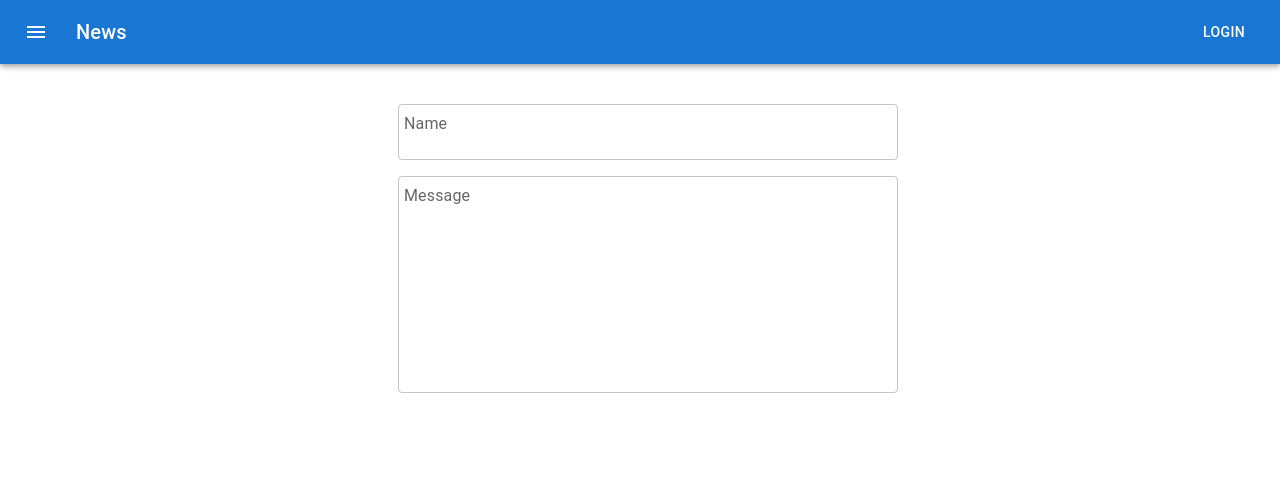
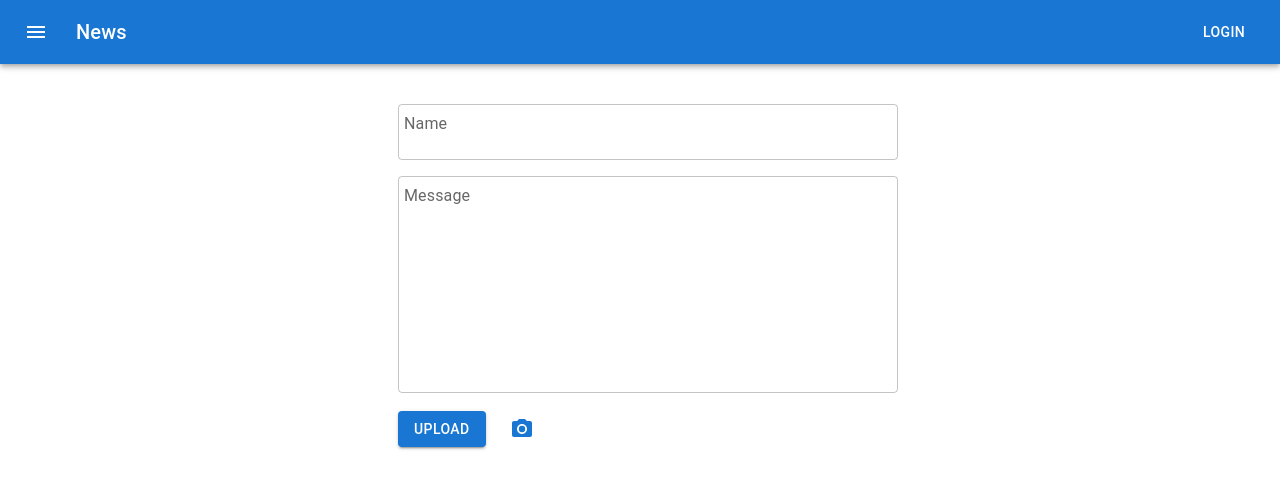
Before and after one commit to Renatatims/aws-news, a React (Create React App) app in the folder client/: page / in a window 1280 px wide. Shown: the top 488 px of the page. Built offline with nearby package versions, Linux system fonts and the light colour scheme.

Commit message:
Included upload + photo icon - so user can upload images to the message

```diff
--- a/client/src/components/NewsForm/index.js
+++ b/client/src/components/NewsForm/index.js
@@ -1,6 +1,12 @@
 import * as React from "react";
 import Box from "@mui/material/Box";
 import TextField from "@mui/material/TextField";
+
+//Import buttons
+import Button from "@mui/material/Button";
+import IconButton from "@mui/material/IconButton";
+import PhotoCamera from "@mui/icons-material/PhotoCamera";
+import Stack from "@mui/material/Stack";
 
 export default function FullWidthTextField() {
   return (
@@ -29,6 +35,27 @@ export default function FullWidthTextField() {
         multiline
         rows={8}
       />
+      <Stack
+        direction="row"
+        alignItems="center"
+        spacing={2}
+        sx={{
+          p: 1,
+        }}
+      >
+        <Button variant="contained" component="label">
+          Upload
+        </Button>
+        <IconButton
+          color="primary"
+          aria-label="upload picture"
+          component="label"
+        >
+          <input hidden accept="image/*" type="file" />
+          <PhotoCamera />
+        </IconButton>
+
+      </Stack>
     </Box>
   );
 }
```
